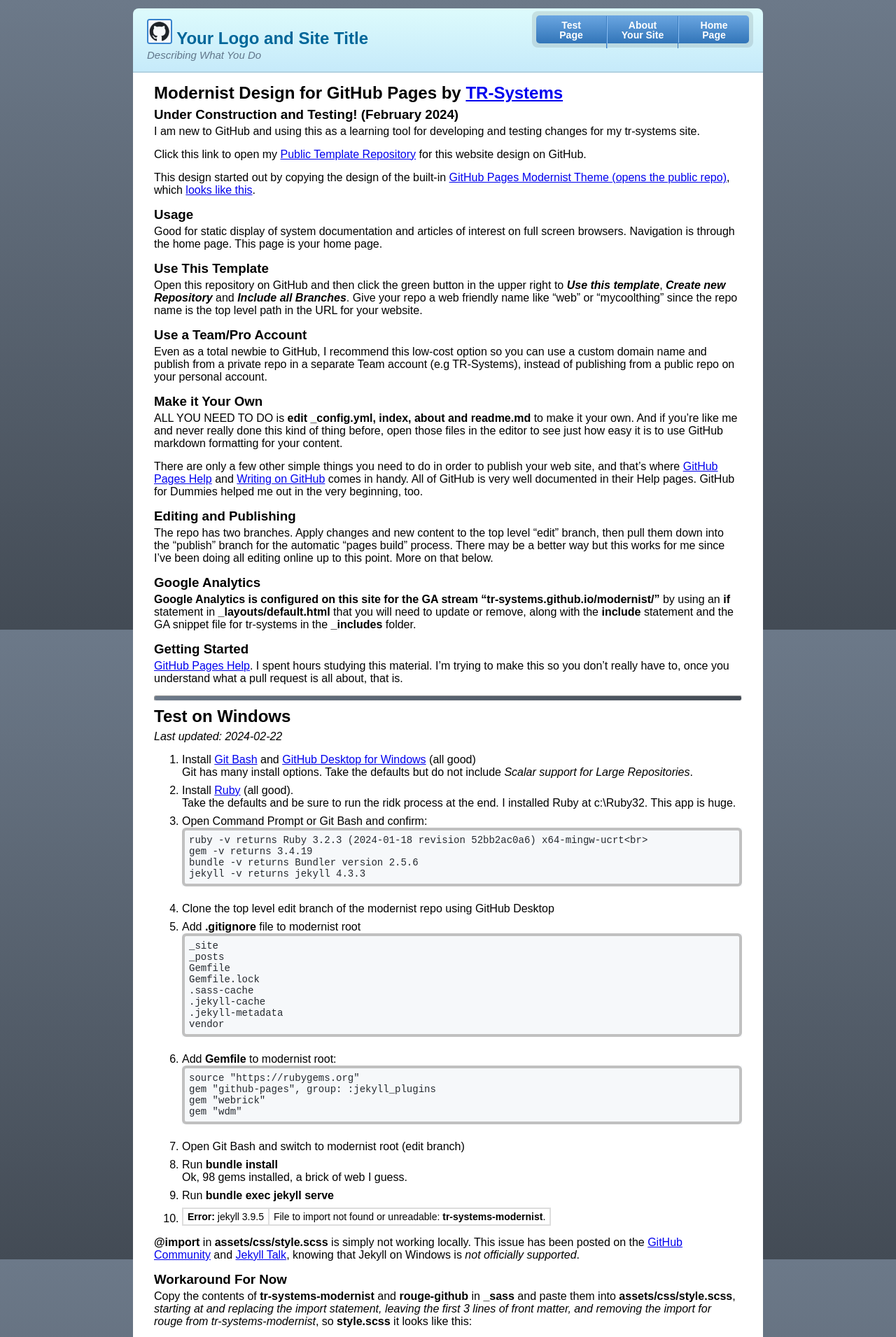
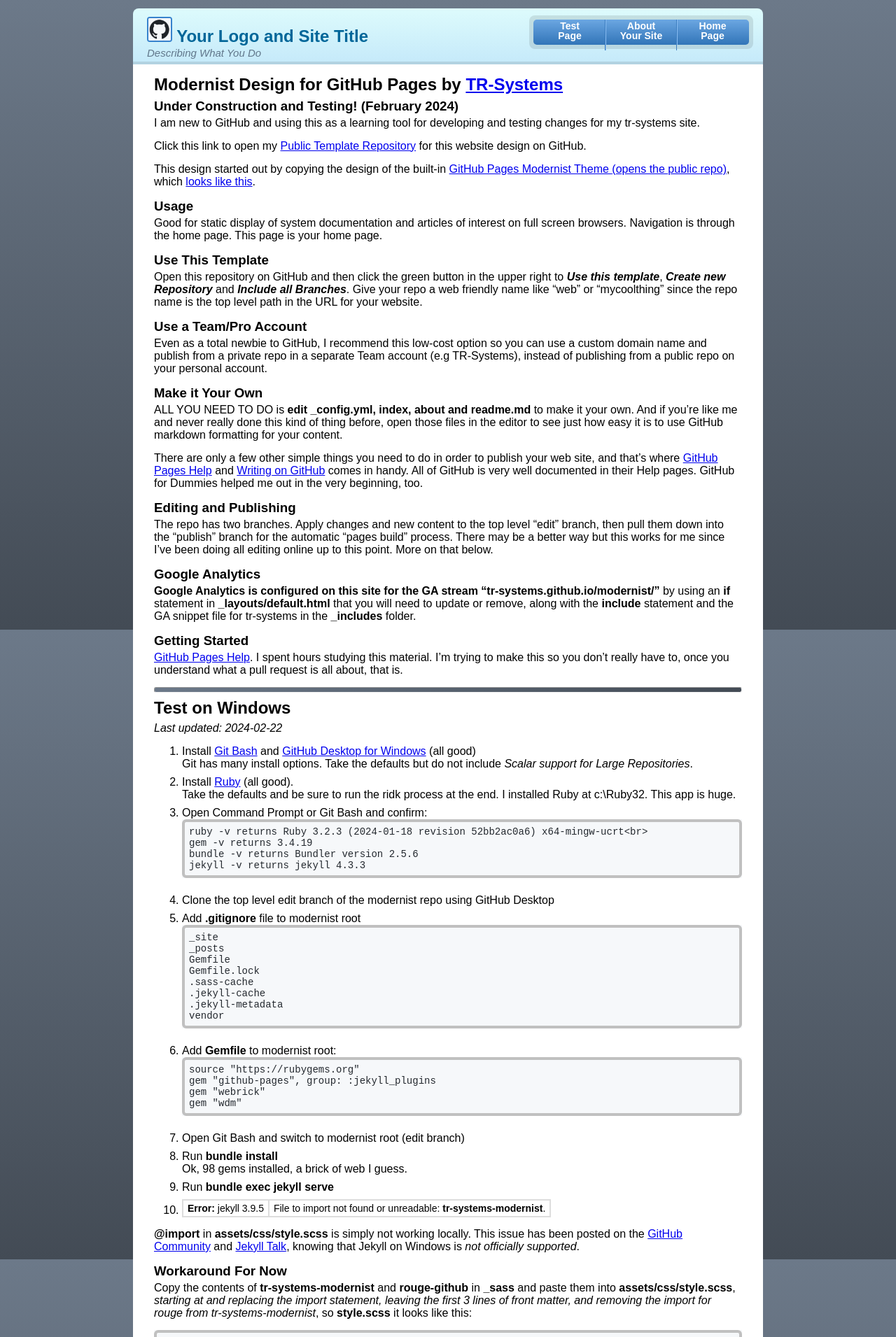
Before and after one commit to TR-Systems/modernist, a Jekyll site: the page built from index.md, in a window 1280 px wide. Shown: the top 1911 px of the page at 70% size. Built offline with Jekyll 4.4.1, drawn with Linux system fonts in a browser that asks for light colours; our own code applies the rules of GitHub Pages for plain Markdown files.

Commit message:
Update tr-systems-modernist.scss

```diff
--- a/_sass/tr-systems-modernist.scss
+++ b/_sass/tr-systems-modernist.scss
@@ -33,8 +33,8 @@
   background:#C6EAFA;
   background: linear-gradient(#DDFBFC, #C6EAFA);
   position:relative;
-  padding:15px 20px;
-  border-bottom:2px solid #B2D2E1;
+  padding:12px 20px 4px 20px;
+  border-bottom:4px solid #B2D2E1;
 
   img {
     border: 2px solid #3782CD;
@@ -56,7 +56,6 @@
     color:#61778B;
     font-size:15px;
 
-/*      font-weight:700; */
     &.view {
       display:none;
 
@@ -69,14 +68,13 @@
 
   ul {
     margin:0;
-    padding:0;
+    padding:0 2px;
     list-style:none;
     position:absolute;
     z-index:1;
     right:20px;
-    top:10px;
-    height:38px;
-    padding:1px 0;
+    top:16px;
+    height:36px;
     background:#5198DF;
     background: linear-gradient(#77B9FB, #3782CD);
     border-radius:5px;
@@ -98,7 +96,7 @@
       width:100px;
       float:left;
       border-right:1px solid #3A7CBE;
-      height:38px;
+      height:36px;
 
       &.single {
         border:none;
@@ -108,6 +106,7 @@
     li + li {
       width: 100px;
       border-left:1px solid #8BBEF3;
+      height:36px;
     }
 
     li + li + li {
@@ -123,8 +122,8 @@
       text-align:center;
       text-decoration:none;
       font-weight:400;
-      padding-top:6px;
-      height:40px;
+      padding-top:2px;
+      height:36px;
 
       strong {
         font-size:14px;
@@ -189,6 +188,9 @@
   margin:0 0 15px;
 }
 
+p {
+  padding:0;
+}
 li:not(:last-child) {
   padding-bottom: 8px;
 }
```
